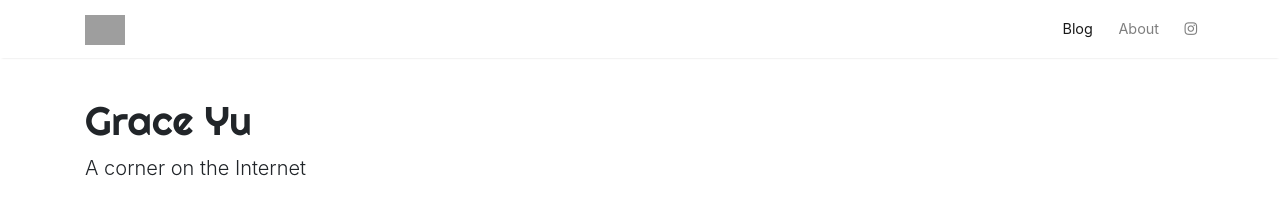
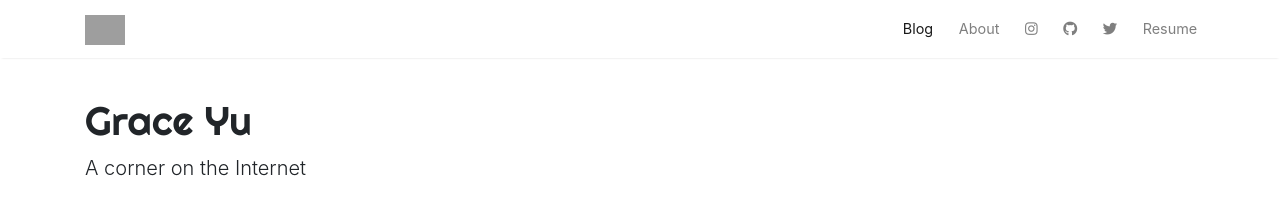
Before and after one commit to gyyu/gyyu.github.io, a Jekyll site: the page built from index.html, in a window 1280 px wide. Shown: the top 211 px of the page. Built offline with Jekyll 4.4.1, drawn with Linux system fonts in a browser that asks for light colours; nearby versions of some CDN libraries; the list of posts is cut into pages by our own code; comment, search, counter and statistics services are not loaded; grey boxes are pictures that could not be loaded.

Commit message:
Added other links

```diff
--- a/_layouts/default.html
+++ b/_layouts/default.html
@@ -79,6 +79,18 @@
 
                 <li class="nav-item">
                 <a target="_blank" class="nav-link" href="https://www.instagram.com/imagineayuworld"><i class="fab fa-instagram"></i></a>
+                </li>
+
+                <li class="nav-item">
+                <a target="_blank" class="nav-link" href="https://www.github.com/gyyu"><i class="fab fa-github"></i></a>
+                </li>
+
+                <li class="nav-item">
+                <a target="_blank" class="nav-link" href="https://twitter.com/yuyilyn"><i class="fab fa-twitter"></i></a>
+                </li>
+
+                <li class="nav-item">
+                <a target="_blank" class="nav-link" href="assets/files/resume.pdf"> Resume </a>
                 </li>
 
             </ul>
```
